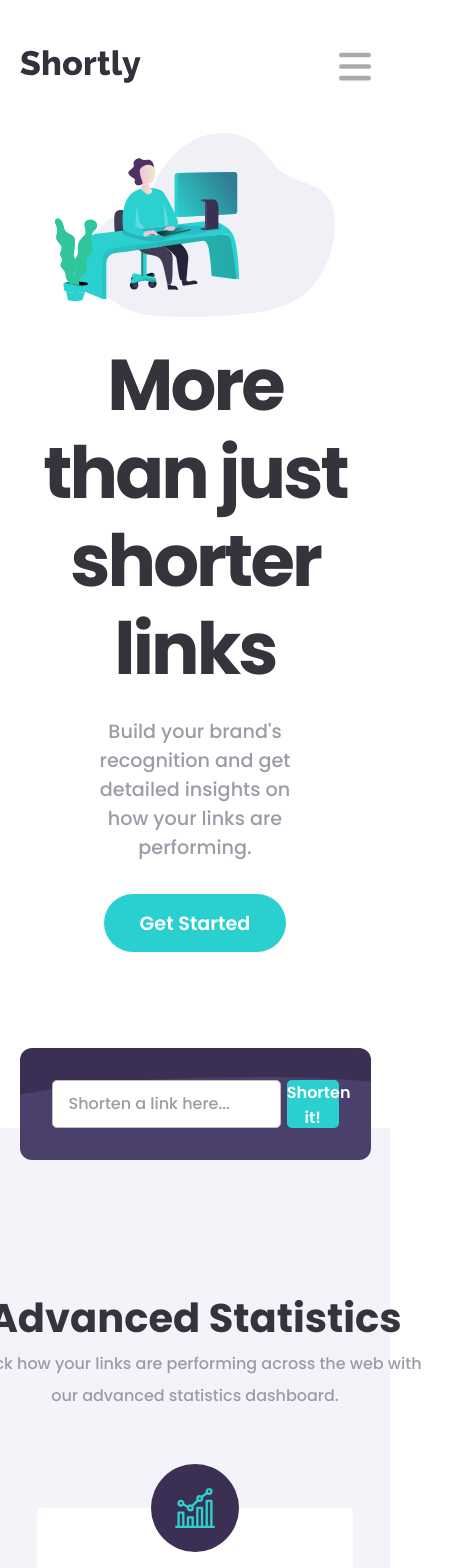
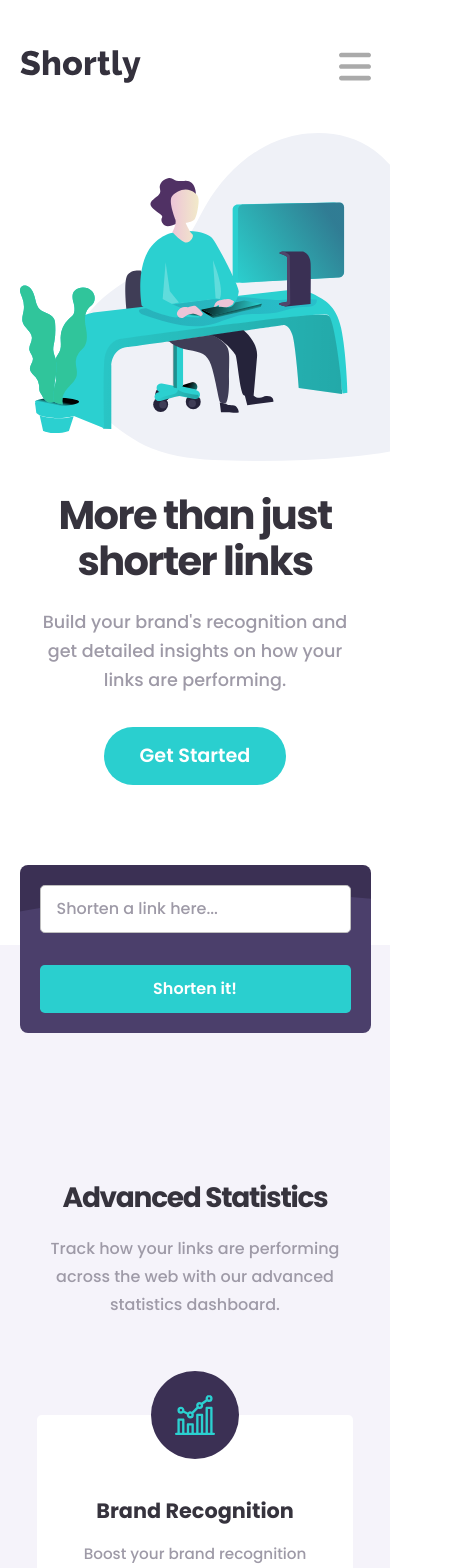
Before and after one commit to AlanPinhon/url-shortening-page-ts, a React (Vite) app: page / in a window 390 px wide. Shown: the top 1568 px of the page, 461 px wide, since content can reach past the window. Built offline with nearby package versions, Linux system fonts and the light colour scheme.

Commit message:
style: responsive design finished

```diff
--- a/src/components/Footer/FooterStyles.css
+++ b/src/components/Footer/FooterStyles.css
@@ -80,4 +80,22 @@
    margin: 3rem 0;
   }
 
+  .footer-social-nav{
+
+    & .social-link{
+      margin: 0 .75rem;
+    }
+  }
+
 }
+
+@media screen and (max-width: 540px) {
+  .nav-links-container{
+    flex-direction: column;
+    text-align: center;
+
+    & .footer-nav-container{
+      margin: 1rem 0;
+    }
+  }
+}
--- a/src/components/Header/Header.css
+++ b/src/components/Header/Header.css
@@ -57,6 +57,7 @@
       flex-direction: column-reverse;
       align-items: center;
       justify-content: center;
+    }
 
     & .info-header{
       width: 100%;
@@ -64,6 +65,7 @@
 
       & .slogan{
         font-size: 4.5rem;
+        line-height: 5rem;
         text-align: center;
         padding: 1.5rem 1rem;
       }
@@ -78,16 +80,64 @@
         margin: 2rem auto;
       }
     }
-    }
 
     & .image-container{
-      display: flex;
-      justify-content: center;
       width: 100%;
-
-      & img{
-        width: 80%;
     }
   }
 }
+
+@media screen and (max-width: 790px) {
+  .header{
+
+    & .image-container img{
+      height: 28rem;
     }
+  }
+}
+
+@media screen and (max-width: 600px) {
+  .header{
+
+    & .info-header{
+
+      & .slogan{
+        font-size: 4rem;
+        line-height: 4.5rem;
+      }
+
+      & .text-header{
+        padding: 0 3rem;
+      }
+    }
+
+    & .image-container img{
+      height: 23rem;
+    }
+  }
+}
+
+@media screen and (max-width: 480px) {
+  .header{
+    margin: 2rem auto 8rem;
+
+    & .info-header{
+
+      & .slogan{
+        font-size: 2.5rem;
+        line-height: 2.9rem;
+        letter-spacing: -.10rem;
+      }
+
+      & .text-header{
+        font-size: 1.1rem;
+        line-height: 1.8rem;
+        padding: 0 .5rem;
+      }
+    }
+
+    & .image-container img{
+      height: 20.5rem;
+    }
+  }
+}
--- a/src/components/InfoSection/InfoSectionStyles.css
+++ b/src/components/InfoSection/InfoSectionStyles.css
@@ -66,3 +66,48 @@
     }
   }
 }
+
+@media screen and (max-width: 600px) {
+  .info-statics{
+
+    & .statics-titles{
+      width: 100%;
+
+      & .statics-title,
+      .statics-paragraph{
+        padding: 0 1rem;
+      }
+    }
+
+    & .statics-text-container{
+      height: 57rem;
+    }
+  }
+}
+
+@media screen and (max-width: 480px) {
+  .info-statics{
+
+    & .statics-titles{
+
+      & .statics-title{
+        font-size: 1.75rem;
+        letter-spacing: -.08rem;
+        padding: 1rem;
+      }
+
+      & .statics-paragraph{
+        line-height: 1.75rem;
+      }
+    }
+
+    & .statics-text-container{
+      height: 66rem;
+
+      & .statics-line{
+        width: 200%;
+        top: 32rem;
+      }
+    }
+  }
+}
--- a/src/components/LinkInput/LinkInput.css
+++ b/src/components/LinkInput/LinkInput.css
@@ -89,3 +89,28 @@
     }
   }
 }
+
+@media screen and (max-width: 600px) {
+  .link-input{
+    padding: 1.25rem;
+    border-radius: .5rem;
+
+    & .shorten-link-form{
+      flex-direction: column;
+
+      & input{
+        width: 100%;
+        margin-bottom: 2rem;
+      }
+
+      & .shorten-btn{
+        width: 100%;
+      }
+    }
+
+    .error-msg{
+      top: 4.5rem;
+      margin-top: 0;
+    }
+  }
+}
--- a/src/components/ShortenedLinkItem/ShortenedLinkItemStyles.css
+++ b/src/components/ShortenedLinkItem/ShortenedLinkItemStyles.css
@@ -81,3 +81,38 @@
     }
   }
 }
+
+@media screen and (max-width: 600px) {
+  .shortened-link{
+    & .original-link{
+      padding: 1rem;
+      overflow: hidden;
+      white-space: nowrap;
+      text-overflow: ellipsis;
+    }
+
+    & .short-link-section{
+      padding: 1rem;
+    }
+  }
+}
+
+@media screen and (max-width: 480px) {
+  .shortened-link{
+
+    & .short-link-section{
+      flex-direction: column;
+      align-items: normal;
+
+      & .buttons-container{
+        display: flex;
+        margin-top: 1rem;
+
+        & .copy-link-btn{
+          margin: 0;
+          width: 85%;
+        }
+      }
+    }
+  }
+}
--- a/src/components/SloganSection/SloganSectionStyles.css
+++ b/src/components/SloganSection/SloganSectionStyles.css
@@ -32,3 +32,36 @@
     }
   }
 }
+
+@media screen and (max-width: 600px) {
+  .background-slogan{
+    height: 300px;
+    background-image: url('/assets/images/bg-boost-mobile.svg');
+    background-position: center;
+
+    & .slogan{
+      margin: 0 auto;
+      padding: 3rem 0;
+      display: flex;
+      flex-direction: column;
+      align-items: center;
+    }
+
+    & .slogan-text{
+      font-size: 2rem;
+      margin-top: 2.5rem;
+    }
+
+    & .slogan-btn{
+      margin: 1rem 0;
+    }
+  }
+}
+
+@media screen and (max-width: 480px) {
+  .background-slogan{
+    & .slogan-text{
+      font-size: 1.75rem;
+    }
+  }
+}
--- a/src/components/StaticsSection/StaticsSectionStyles.css
+++ b/src/components/StaticsSection/StaticsSectionStyles.css
@@ -54,3 +54,12 @@
     }
   }
 }
+
+@media screen and (max-width: 480px) {
+  .statics-section{
+    & .statics-text-paragraph{
+      text-align: center;
+      font-size: .95rem;
+    }
+  }
+}
```
Lines whose indentation alone changed are shown as unchanged.
